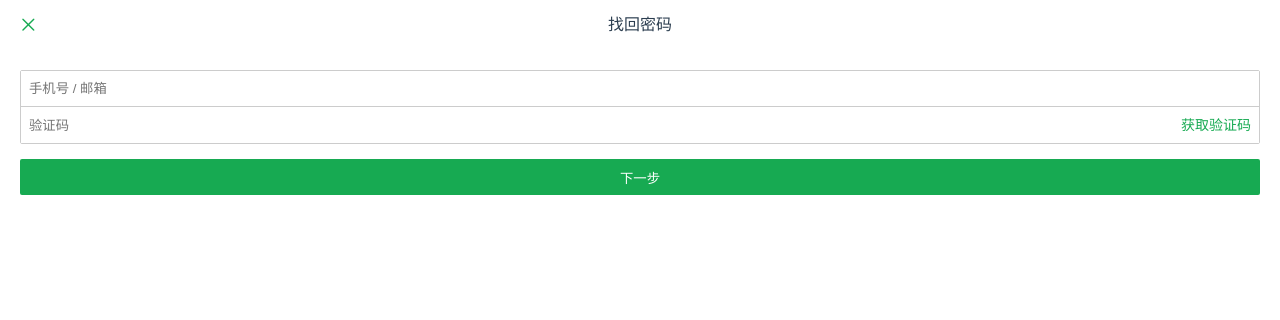
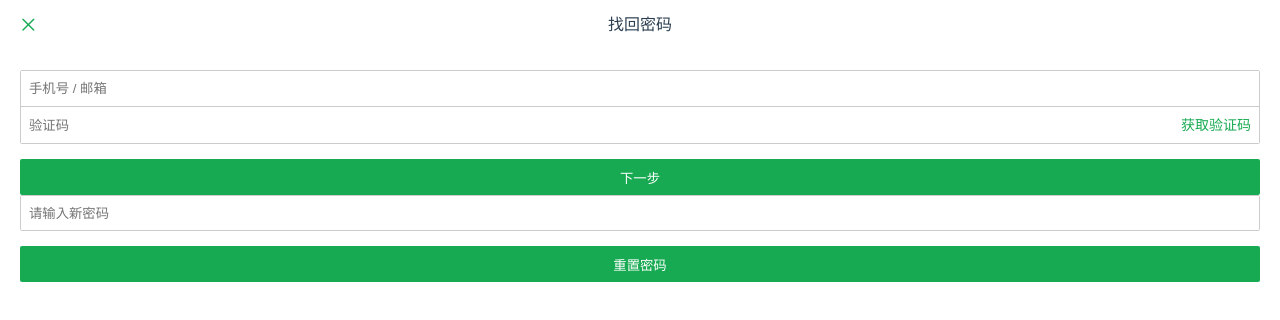
Before and after one commit to dahuazheng/Douban, a Vue app: page /#/find-password in a window 1280 px wide. Shown: the top 320 px of the page. Built offline with nearby package versions, Linux system fonts and the light colour scheme.

Commit message:
find password

```diff
--- a/src/views/user/FindPassword.vue
+++ b/src/views/user/FindPassword.vue
@@ -5,16 +5,24 @@
       <span class="title">找回密码</span>
     </header>
     <main>
+      <div>
         <div class="form">
           <div class="input-box">
             <input v-model="userInfo.username" type="text" placeholder="手机号 / 邮箱">
           </div>
           <div class="input-box">
             <input v-model="userCode" type="text" placeholder="验证码">
-          <span @click="getCode">获取验证码</span>
+            <span @click="getCode">{{codeBtnMeg}}</span>
           </div>
         </div>
         <button @click="next">下一步</button>
+      </div>
+      <div>
+        <div class="reset-input">
+          <input v-model="userInfo.password" type="password" placeholder="请输入新密码">
+        </div>
+        <button @click="next">重置密码</button>
+      </div>
     </main>
     <AlertModal :class="{ active: alertModal.show }" :message="alertModal.msg"></AlertModal>
   </div>
@@ -31,10 +39,12 @@
     data() {
       return {
         userInfo: {
-          username: ''
+          username: '',
+          password: ''
         },
         userCode: '',
         code: '',
+        codeBtnMeg: '获取验证码',
         alertModal: {
           show: false,
           msg: ''
@@ -57,18 +67,18 @@
         }
       },
       next() {
+        let self = this;
         Object.keys(this.userInfo).some(item => {
           this.alertModal.msg = validate({
             label: item,
-            value: this.userInfo[item]
+            value: self.userInfo[item]
           });
           return this.alertModal.msg !== '';
         });
         if (this.alertModal.msg) {
-          this.openAlert();
+          this.openAlert(this.alertModal.msg);
           return true;
         }
-        //this.$router.push({path: '/find-password', query: {username: this.userInfo.username}})
       },
       openAlert(message) {
         message = String(message);
@@ -81,10 +91,12 @@
       },
       codeStale() {
         if (this.timeCount <= 0) {
+          this.codeBtnMeg = '获取验证码';
           return;
         }
         setTimeout(() => {
           this.timeCount--;
+          this.codeBtnMeg = this.timeCount + 's后重新获取';
           this.codeStale()
         }, 1000)
       }
@@ -154,6 +166,23 @@
         color: @themColor;
       }
     }
+    .reset-input{
+      margin-bottom: 15px;
+      position: relative;
+      width: 100%;
+      box-sizing: border-box;
+      height: 36px;
+      border: 1px solid #ccc;
+      border-radius: 2px;
+
+      input {
+        width: 100%;
+        height: 100%;
+        box-sizing: border-box;
+        padding: 0 8px;
+        border: none;
+      }
+    }
     button {
       width: 100%;
       height: 36px;
```
Lines whose indentation alone changed are shown as unchanged.
